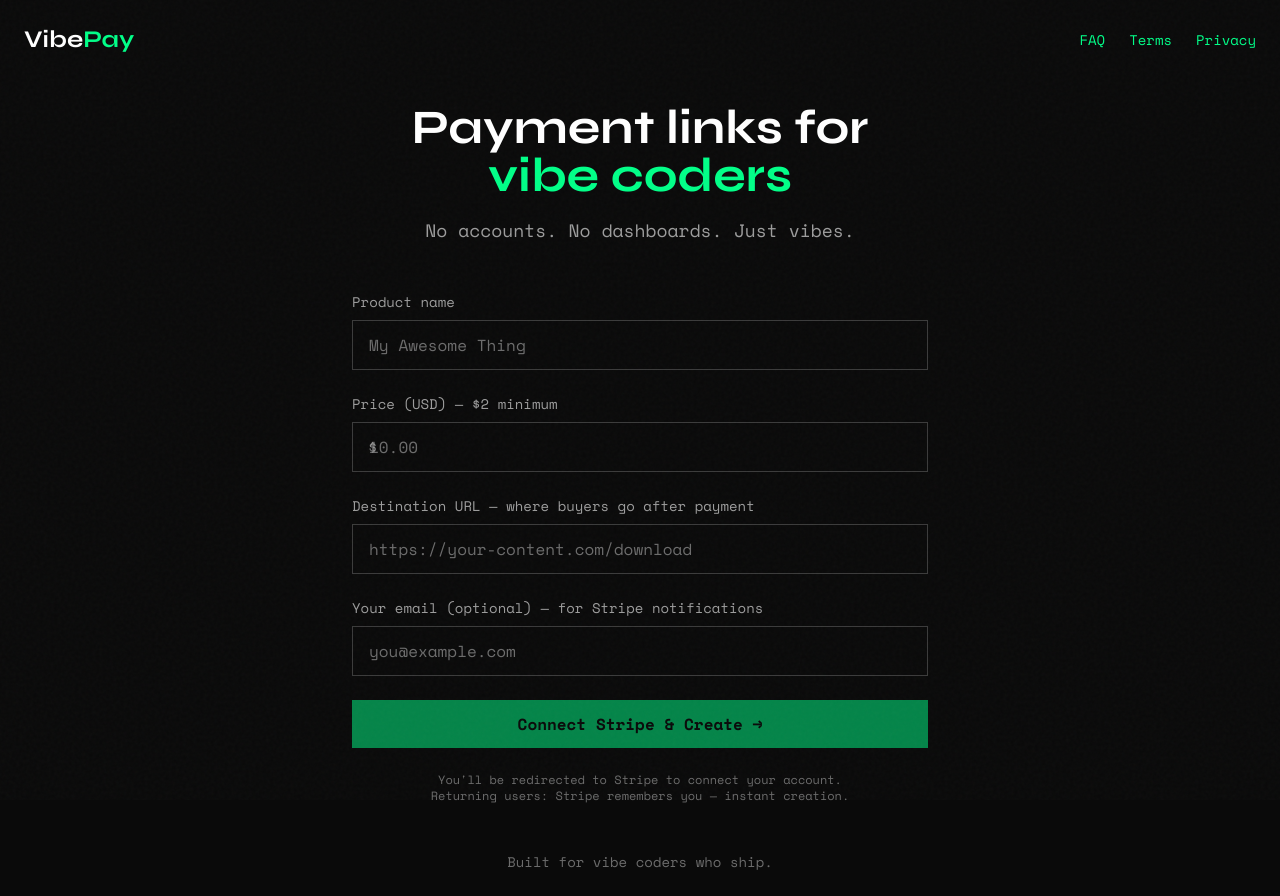
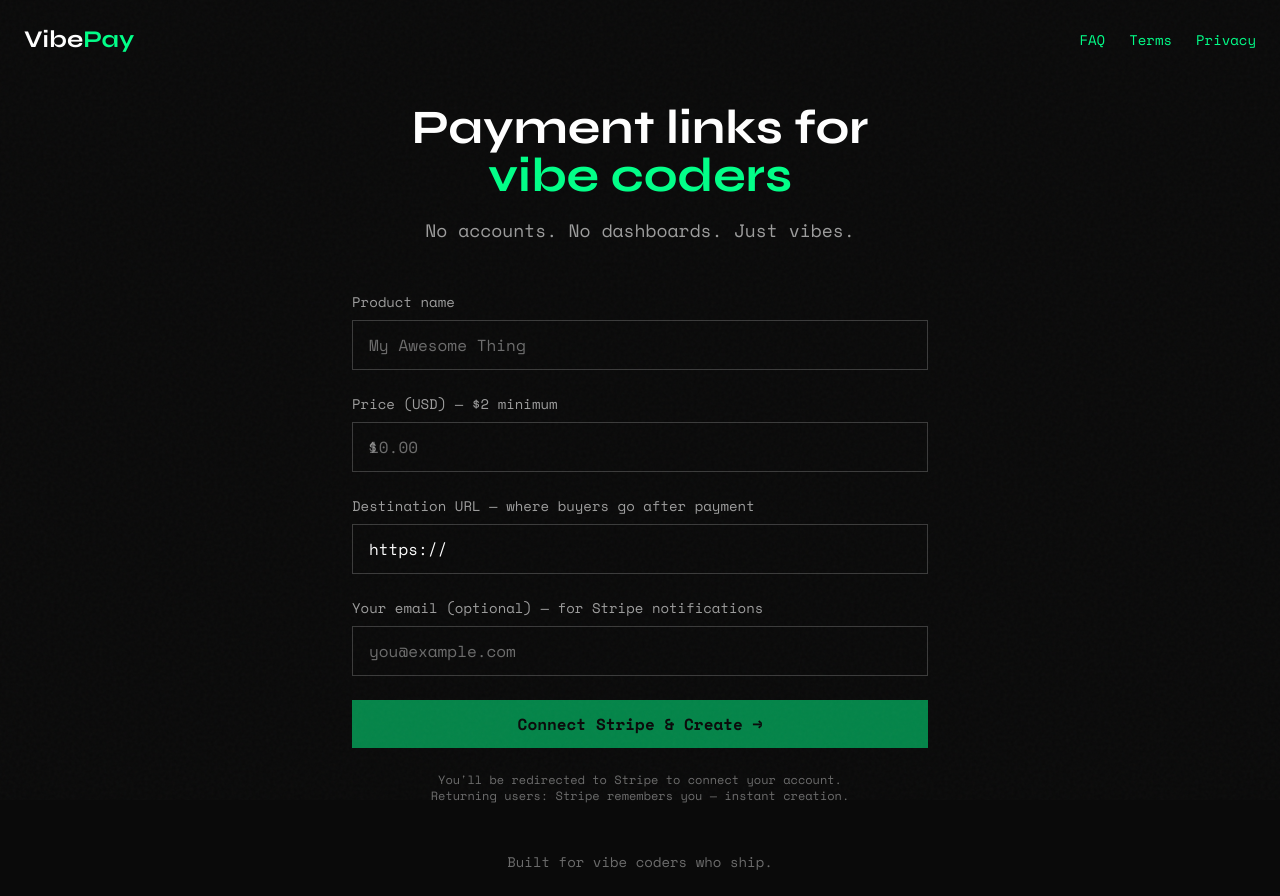
Before and after one commit to theAnthropol/VibePay, a Next.js app: page / in a window 1280 px wide. Built offline with nearby package versions, Linux system fonts and the light colour scheme.

Commit message:
fix: prefill https:// in destination URL field

```diff
--- a/app/page.tsx
+++ b/app/page.tsx
@@ -6,7 +6,7 @@ import Link from "next/link";
 export default function Home() {
   const [name, setName] = useState("");
   const [price, setPrice] = useState("");
-  const [destinationUrl, setDestinationUrl] = useState("");
+  const [destinationUrl, setDestinationUrl] = useState("https://");
   const [email, setEmail] = useState("");
   const [isLoading, setIsLoading] = useState(false);
   const [error, setError] = useState("");
@@ -20,7 +20,7 @@ export default function Home() {
   const isValid =
     name.trim() &&
     priceNum >= 2 &&
-    destinationUrl.trim() &&
+    destinationUrl.trim().length > 8 &&
     (destinationUrl.startsWith("http://") ||
       destinationUrl.startsWith("https://"));
 
```
